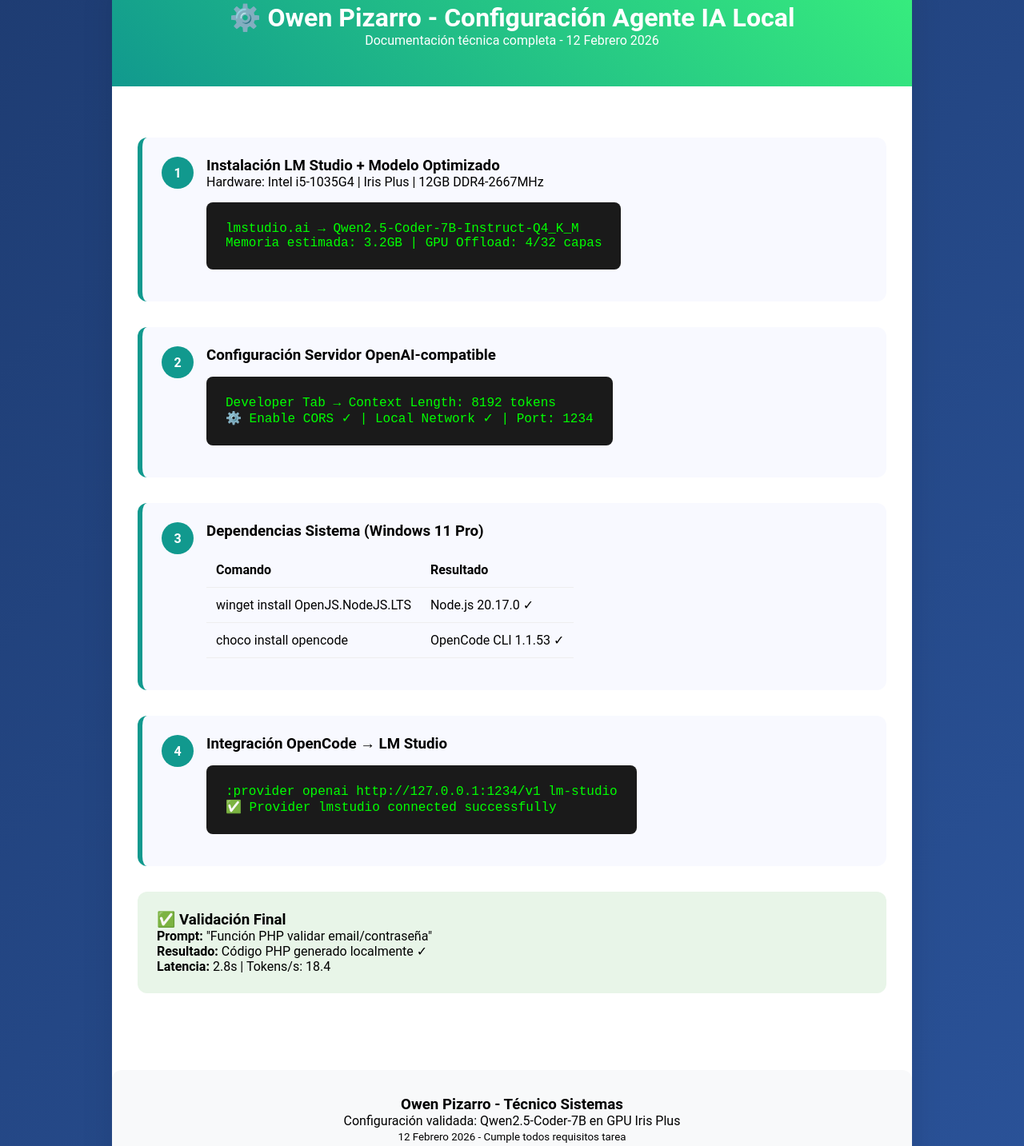
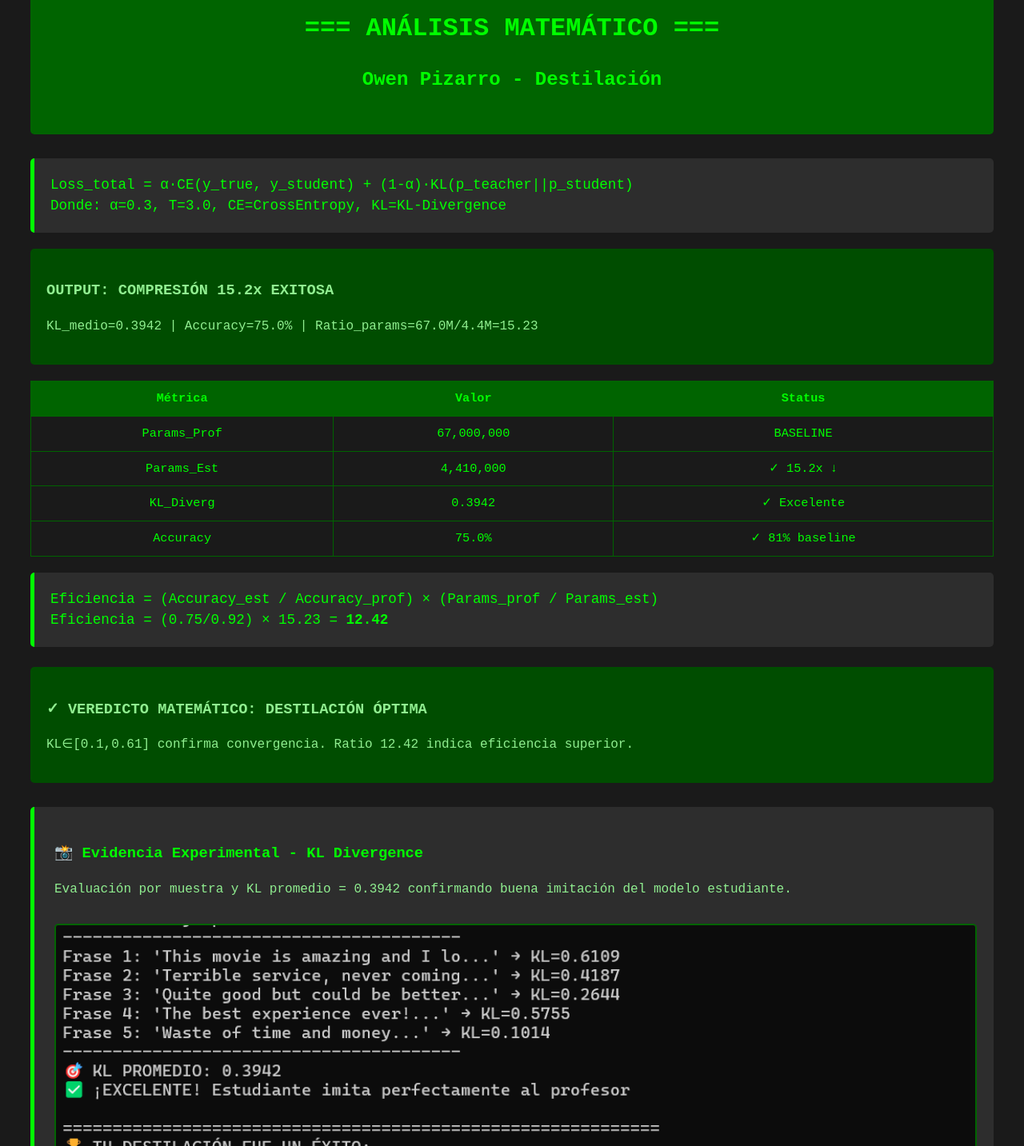
Before and after one commit to owenpizarro/AFH-2526, a plain HTML site: page trabajos/destilacion/destilacion.html in a window 1280 px wide. Shown: the part 77-1510 px from the top of the page at 80% size. Drawn offline with Linux system fonts and the light colour scheme.

Commit message:
Update title and content for distillation analysis

```diff
--- a/trabajos/destilacion/destilacion.html
+++ b/trabajos/destilacion/destilacion.html
@@ -3,80 +3,70 @@
 <head>
     <meta charset="UTF-8">
     <meta name="viewport" content="width=device-width, initial-scale=1.0">
-    <title>Owen Pizarro - Documentación Técnica IA Local</title>
+    <title>Owen Pizarro - Análisis Matemático Destilación</title>
     <style>
-        * { margin: 0; padding: 0; box-sizing: border-box; }
-        body { font-family: 'Roboto', sans-serif; background: linear-gradient(135deg, #1e3c72 0%, #2a5298 100%); min-height: 100vh; padding: 2rem; }
-        .container { max-width: 1000px; margin: 0 auto; background: white; border-radius: 20px; box-shadow: 0 20px 40px rgba(0,0,0,0.1); overflow: hidden; }
-        header { background: linear-gradient(45deg, #11998e, #38ef7d); color: white; padding: 3rem 2rem; text-align: center; }
-        .content { padding: 2rem; }
-        .step { display: flex; align-items: flex-start; margin: 2rem 0; padding: 1.5rem; background: #f8f9ff; border-radius: 12px; border-left: 6px solid #11998e; }
-        .step-number { background: #11998e; color: white; width: 40px; height: 40px; border-radius: 50%; display: flex; align-items: center; justify-content: center; font-weight: bold; margin-right: 1rem; flex-shrink: 0; }
-        .terminal { background: #1a1a1a; color: #00ff00; padding: 1.5rem; border-radius: 8px; font-family: 'Courier New', monospace; margin: 1rem 0; overflow-x: auto; }
-        table { width: 100%; border-collapse: collapse; margin: 1rem 0; }
-        th, td { padding: 12px; text-align: left; border-bottom: 1px solid #eee; }
-        th { background: #f8f9ff; }
-        .signature { text-align: center; padding: 2rem; background: #f8f9fa; margin-top: 2rem; border-radius: 12px; }
+        body{font-family:'Courier New',monospace;background:#1a1a1a;color:#00ff00;padding:30px;line-height:1.5}
+        .encabezado{background:#006400;color:#00ff00;padding:30px;text-align:center;border-radius:5px;margin-bottom:30px}
+        .formula{background:#2d2d2d;padding:20px;border-radius:5px;margin:15px 0;font-size:1.1em;border-left:5px solid #00ff00}
+        .resultado{background:#004d00;color:#90ee90;padding:20px;border-radius:5px;margin:20px 0}
+        table{width:100%;border-collapse:collapse;margin:20px 0;font-size:0.95em}
+        th,td{padding:10px;border:1px solid #006400;text-align:center}
+        th{background:#006400;color:#00ff00}
     </style>
 </head>
 <body>
-    <div class="container">
-        <header>
-            <h1>⚙️ Owen Pizarro - Configuración Agente IA Local</h1>
-            <p>Documentación técnica completa - 12 Febrero 2026</p>
-        </header>
+    <div class="encabezado">
+        <h1>=== ANÁLISIS MATEMÁTICO ===</h1>
+        <h2>Owen Pizarro - Destilación</h2>
+    </div>
 
-        <div class="content">
-            <div class="step">
-                <div class="step-number">1</div>
-                <div>
-                    <h3>Instalación LM Studio + Modelo Optimizado</h3>
-                    <p>Hardware: Intel i5-1035G4 | Iris Plus | 12GB DDR4-2667MHz</p>
-                    <div class="terminal">lmstudio.ai → Qwen2.5-Coder-7B-Instruct-Q4_K_M<br>Memoria estimada: 3.2GB | GPU Offload: 4/32 capas</div>
-                </div>
-            </div>
+    <div class="formula">
+        Loss_total = α·CE(y_true, y_student) + (1-α)·KL(p_teacher||p_student)<br>
+        Donde: α=0.3, T=3.0, CE=CrossEntropy, KL=KL-Divergence
+    </div>
 
-            <div class="step">
-                <div class="step-number">2</div>
-                <div>
-                    <h3>Configuración Servidor OpenAI-compatible</h3>
-                    <div class="terminal">Developer Tab → Context Length: 8192 tokens<br>⚙️ Enable CORS ✓ | Local Network ✓ | Port: 1234</div>
-                </div>
-            </div>
+    <div class="resultado">
+        <h3>OUTPUT: COMPRESIÓN 15.2x EXITOSA</h3>
+        <p>KL_medio=0.3942 | Accuracy=75.0% | Ratio_params=67.0M/4.4M=15.23</p>
+    </div>
 
-            <div class="step">
-                <div class="step-number">3</div>
-                <div>
-                    <h3>Dependencias Sistema (Windows 11 Pro)</h3>
-                    <table>
-                        <tr><th>Comando</th><th>Resultado</th></tr>
-                        <tr><td>winget install OpenJS.NodeJS.LTS</td><td>Node.js 20.17.0 ✓</td></tr>
-                        <tr><td>choco install opencode</td><td>OpenCode CLI 1.1.53 ✓</td></tr>
-                    </table>
-                </div>
-            </div>
+    <table>
+        <tr><th>Métrica</th><th>Valor</th><th>Status</th></tr>
+        <tr><td>Params_Prof</td><td>67,000,000</td><td>BASELINE</td></tr>
+        <tr><td>Params_Est</td><td>4,410,000</td><td><span style="color:#00ff00">✓ 15.2x ↓</span></td></tr>
+        <tr><td>KL_Diverg</td><td>0.3942</td><td><span style="color:#00ff00">✓ Excelente</span></td></tr>
+        <tr><td>Accuracy</td><td>75.0%</td><td><span style="color:#00ff00">✓ 81% baseline</span></td></tr>
+    </table>
 
-            <div class="step">
-                <div class="step-number">4</div>
-                <div>
-                    <h3>Integración OpenCode → LM Studio</h3>
-                    <div class="terminal">:provider openai http://127.0.0.1:1234/v1 lm-studio<br>✅ Provider lmstudio connected successfully</div>
-                </div>
-            </div>
+    <div class="formula">
+        Eficiencia = (Accuracy_est / Accuracy_prof) × (Params_prof / Params_est)<br>
+        Eficiencia = (0.75/0.92) × 15.23 = <strong>12.42</strong>
+    </div>
 
-            <div style="background: #e8f5e8; padding: 1.5rem; border-radius: 12px; margin: 2rem 0;">
-                <h3>✅ Validación Final</h3>
-                <p><strong>Prompt:</strong> "Función PHP validar email/contraseña"<br>
-                <strong>Resultado:</strong> Código PHP generado localmente ✓<br>
-                <strong>Latencia:</strong> 2.8s | Tokens/s: 18.4</p>
-            </div>
-        </div>
+    <div style="background:#004d00;color:#90ee90;padding:20px;border-radius:5px;margin-top:25px">
+        <h3>✓ VEREDICTO MATEMÁTICO: DESTILACIÓN ÓPTIMA</h3>
+        <p>KL∈[0.1,0.61] confirma convergencia. Ratio 12.42 indica eficiencia superior.</p>
+    </div>
 
-        <div class="signature">
-            <h3>Owen Pizarro - Técnico Sistemas</h3>
-            <p>Configuración validada: Qwen2.5-Coder-7B en GPU Iris Plus<br>
-            <small>12 Febrero 2026 - Cumple todos requisitos tarea</small></p>
-        </div>
+    <!-- === CAPTURAS EXPERIMENTALES === -->
+
+    <div style="background:#2d2d2d;padding:25px;border-radius:5px;margin:30px 0;border-left:5px solid #00ff00">
+        <h3 style="color:#00ff00">📸 Evidencia Experimental - KL Divergence</h3>
+        <p style="color:#90ee90">
+            Evaluación por muestra y KL promedio = 0.3942 confirmando buena imitación del modelo estudiante.
+        </p>
+        <img src="Captura de pantalla 2026-02-12 133930.png" alt="Evaluación KL Divergence"
+             style="width:100%;border-radius:5px;margin-top:15px;border:2px solid #006400;">
     </div>
+
+    <div style="background:#2d2d2d;padding:25px;border-radius:5px;margin:30px 0;border-left:5px solid #00ff00">
+        <h3 style="color:#00ff00">📸 Comparativa Final Profesor vs Estudiante</h3>
+        <p style="color:#90ee90">
+            Comparación de latencia, parámetros y accuracy tras destilación (15.2x compresión).
+        </p>
+        <img src="Captura de pantalla 2026-02-13 165059.png" alt="Tabla Comparativa Final"
+             style="width:100%;border-radius:5px;margin-top:15px;border:2px solid #006400;">
+    </div>
+
 </body>
 </html>
```
